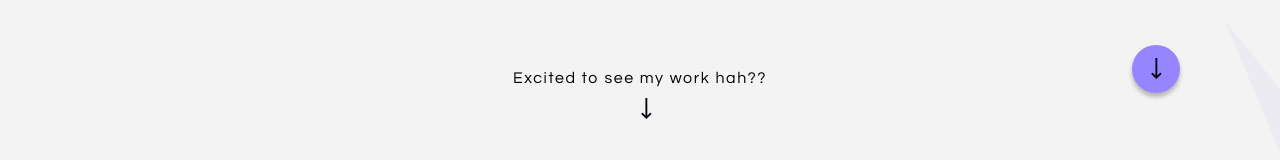
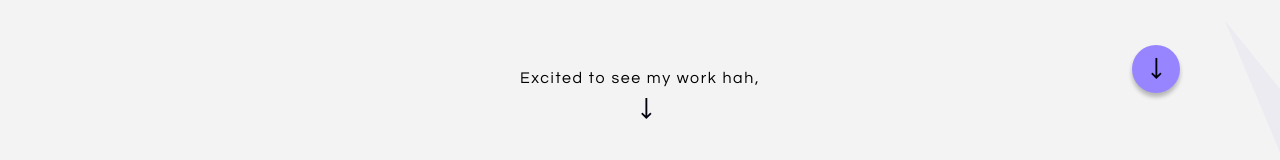
Before and after one commit to ranimxm/internship-portfolio, a Vue app: page / in a window 1280 px wide. Shown: the part 574-734 px from the top of the page. Built offline with nearby package versions, Linux system fonts and the light colour scheme.

Commit message:
testing build step

```diff
--- a/src/components/IntroView.vue
+++ b/src/components/IntroView.vue
@@ -9,7 +9,7 @@
   </div>
 
   <div class="go-down-container">
-    <p>Excited to see my work hah??</p>
+    <p>Excited to see my work hah,</p>
     <a href="#work" class="go-down"></a>
   </div>
 </template>
```
